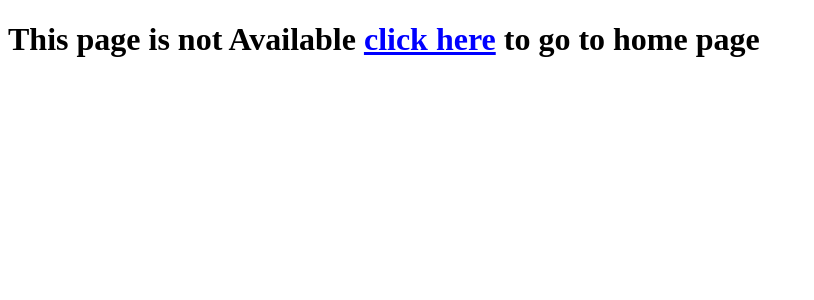
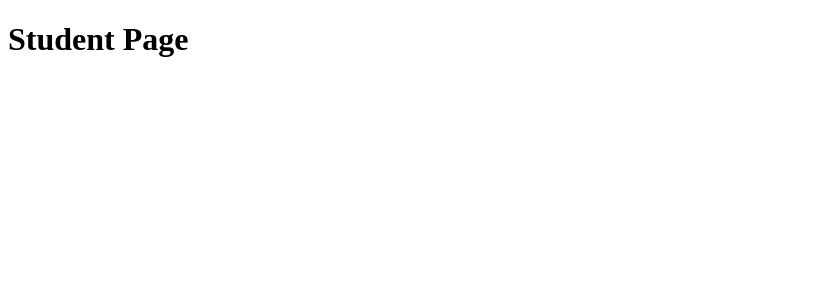
Before and after one commit to Jitendra253/Next-js-app, a Next.js app: page /student in a window 1280 px wide. Before the commit this address had no page. Shown: the top 300 px of the page, without its empty margins (0-814 px from the left). Built offline with nearby package versions, Linux system fonts and the light colour scheme.

Commit message:
dynamic meta data

```diff
--- /dev/null
+++ b/src/app/student/page.js
@@ -0,0 +1,14 @@
+export default function Student(){
+    return(
+        <div>
+            <h1>Student Page</h1>
+        </div>
+    )
+}
+
+export function generateMetadata(){
+    return{
+        title:"student Page title",
+        description:"student page description"
+    }
+}
```
Also changed, not shown: src/app/user/page.js (added, +14 -0 lines), notes.txt.
